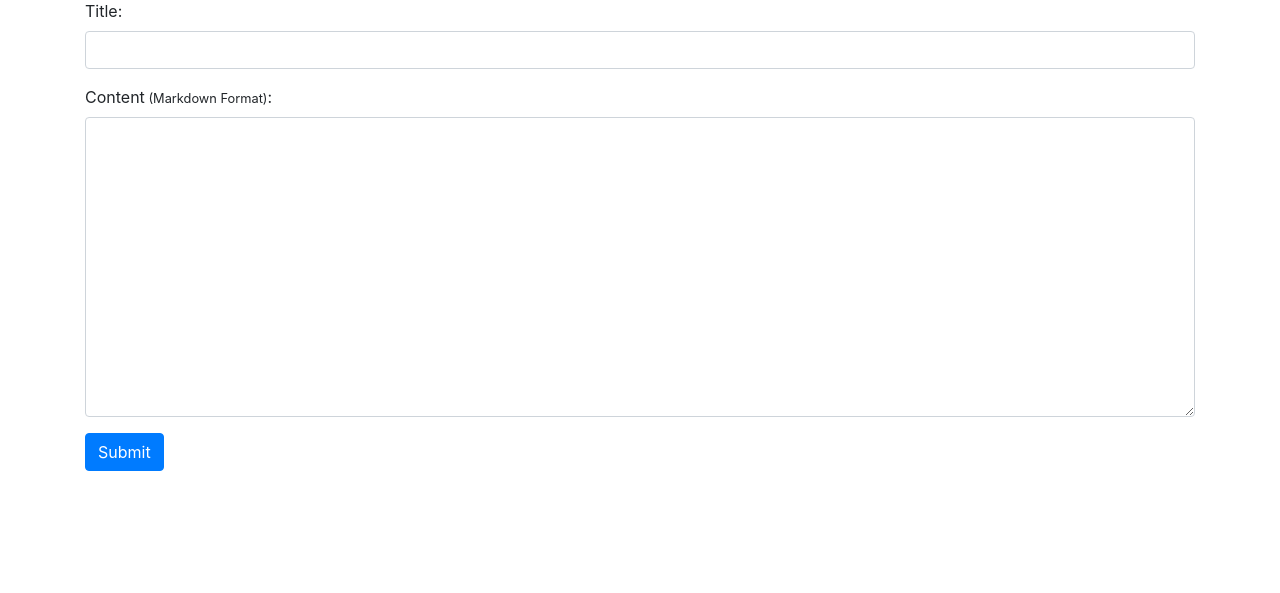
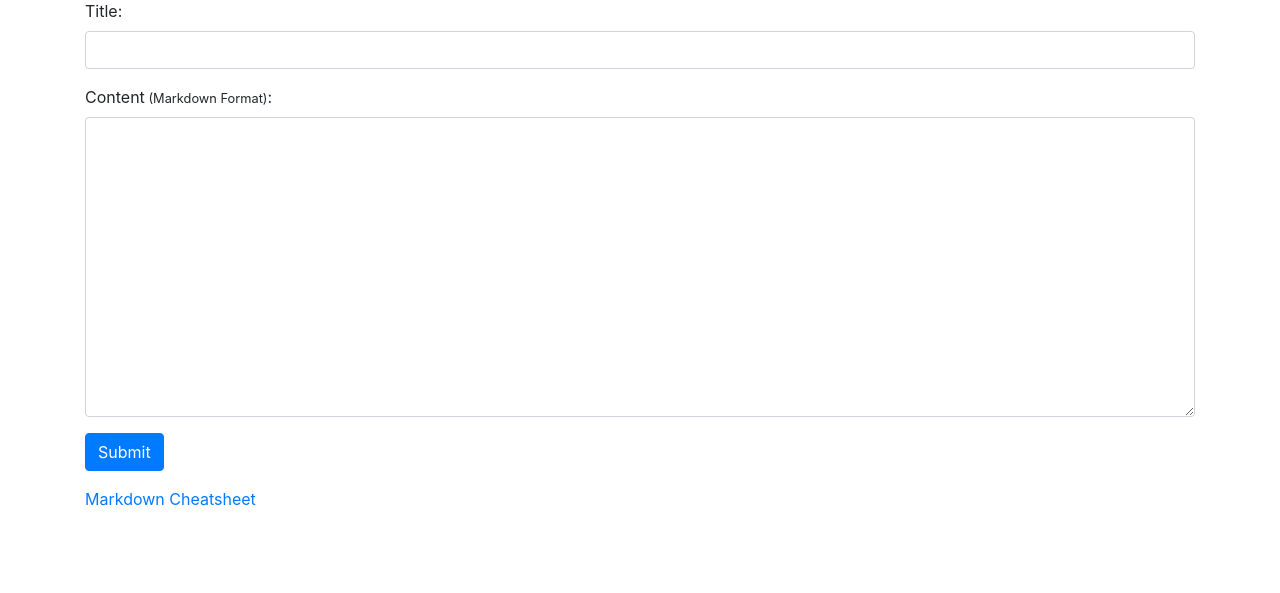
Before and after one commit to rcobelli/RunbookGenerator, a PHP site: page /new.php in a window 1280 px wide. Shown: the part 121-714 px from the top of the page. Run offline with PHP 8.4, Linux system fonts and the light colour scheme; the visitor is signed in with stand-in values (Sample User, id 1); data that the repository does not hold is empty; some libraries are stand-ins or nearby versions.

Commit message:
Add markdown cheatsheet link

```diff
--- a/edit.php
+++ b/edit.php
@@ -97,6 +97,7 @@ if ($result->num_rows > 0) {
             <input type="hidden" name="submit" value="true">
             <button type="submit" class="btn btn-primary">Submit</button>
         </form>
+        <a href="https://guides.github.com/pdfs/markdown-cheatsheet-online.pdf" target="_blank">Markdown Cheatsheet</a>
     </div>
 </body>
 </html>
--- a/new.php
+++ b/new.php
@@ -75,6 +75,7 @@ if ($_POST['submit']) {
             <input type="hidden" name="submit" value="true">
             <button type="submit" class="btn btn-primary">Submit</button>
         </form>
+        <a href="https://guides.github.com/pdfs/markdown-cheatsheet-online.pdf" target="_blank">Markdown Cheatsheet</a>
     </div>
 </body>
 </html>
```
